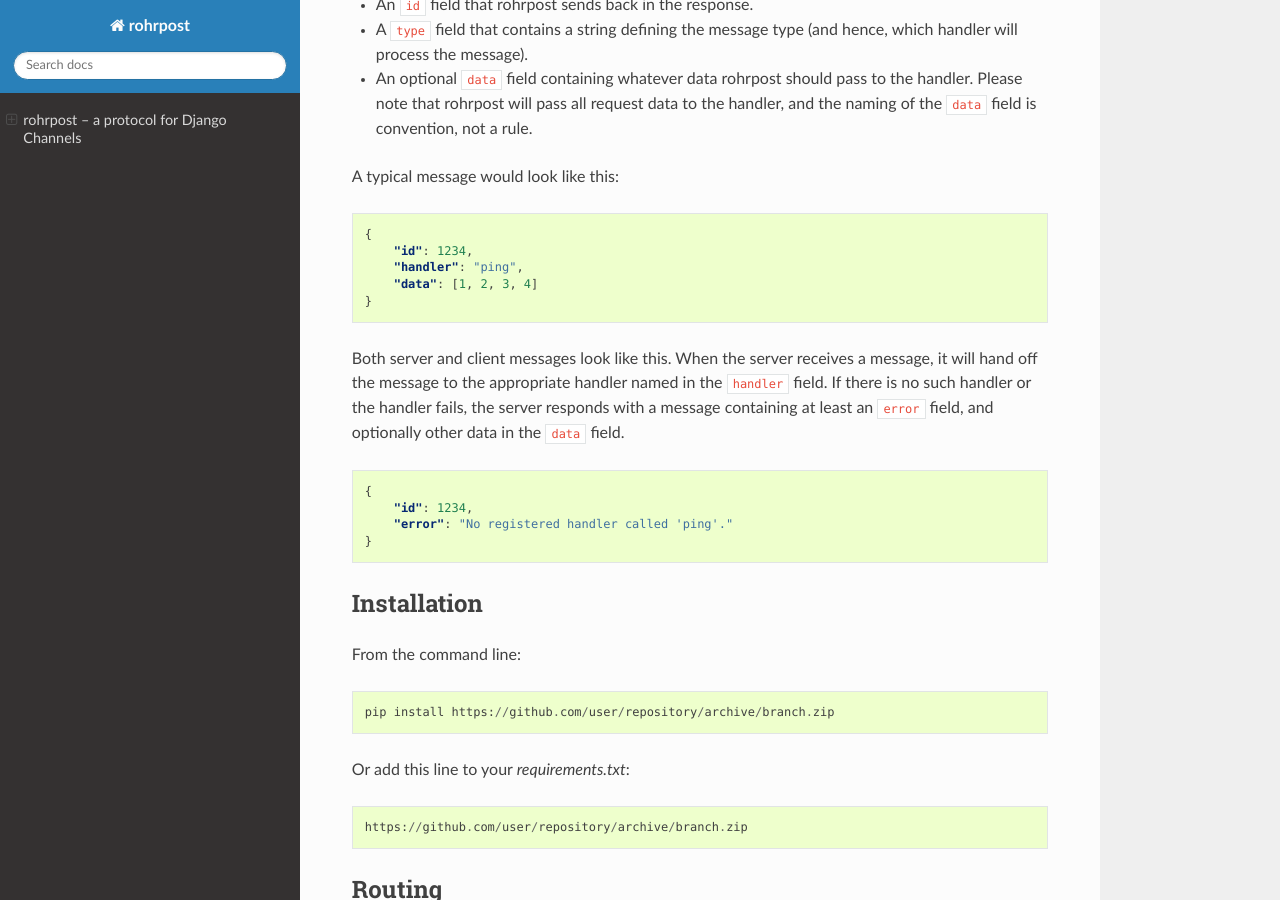
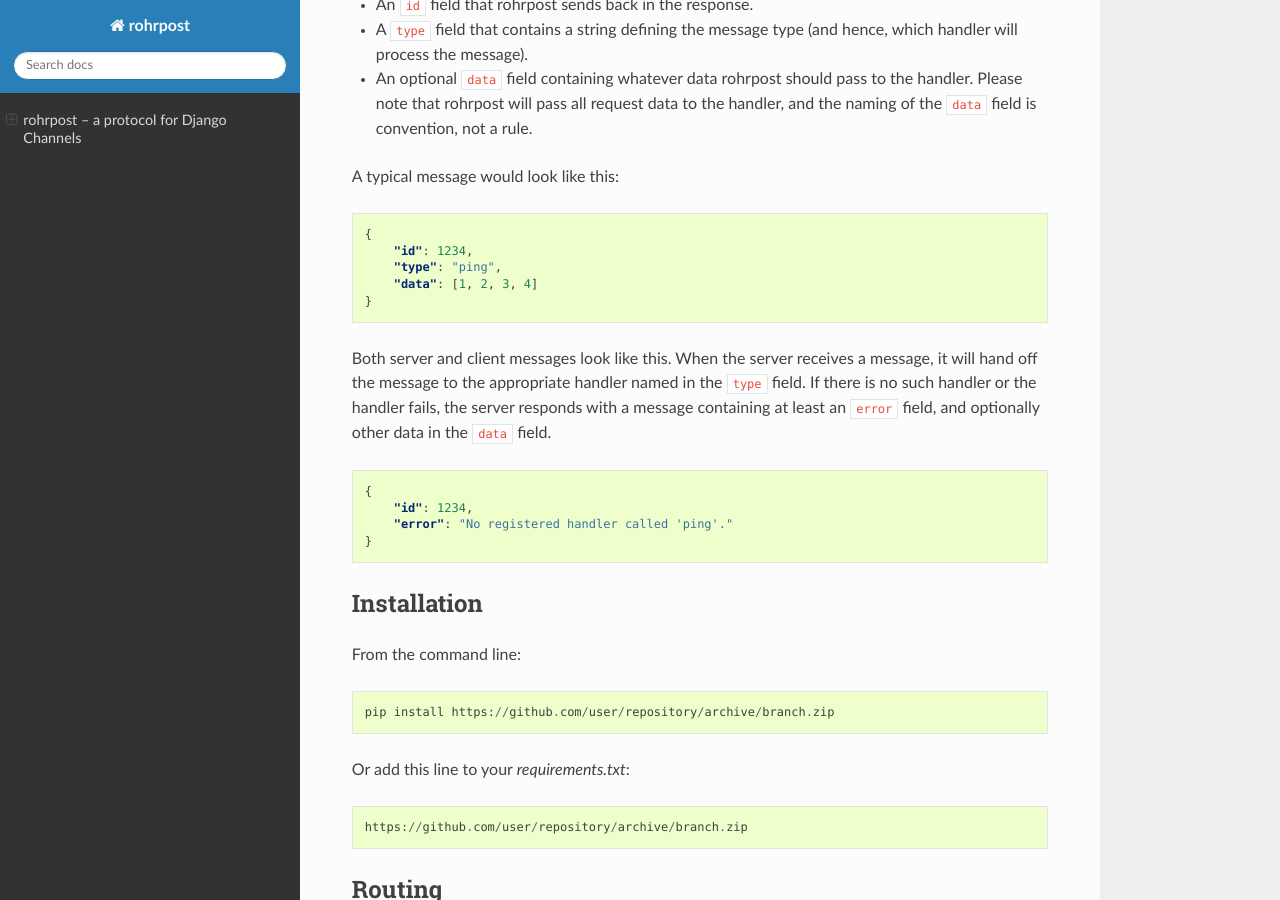
Before and after one commit to axsemantics/rohrpost, a Sphinx documentation site: the page built from doc/index.rst, in a window 1280 px wide and 900 px high, scrolled down 537 px. Built offline with Sphinx 7.4.7 and the Read the Docs theme 2.0.0, drawn with Linux system fonts in a browser that asks for light colours.

Commit message:
Correct field name usage

```diff
--- a/doc/index.rst
+++ b/doc/index.rst
@@ -32,13 +32,13 @@
 
    {
        "id": 1234,
-       "handler": "ping",
+       "type": "ping",
        "data": [1, 2, 3, 4]
    }
 
 Both server and client messages look like this. When the server receives a
 message, it will hand off the message to the appropriate handler named in the
-``handler`` field. If there is no such handler or the handler fails, the server
+``type`` field. If there is no such handler or the handler fails, the server
 responds with a message containing at least an ``error`` field, and optionally
 other data in the ``data`` field.
 
```
